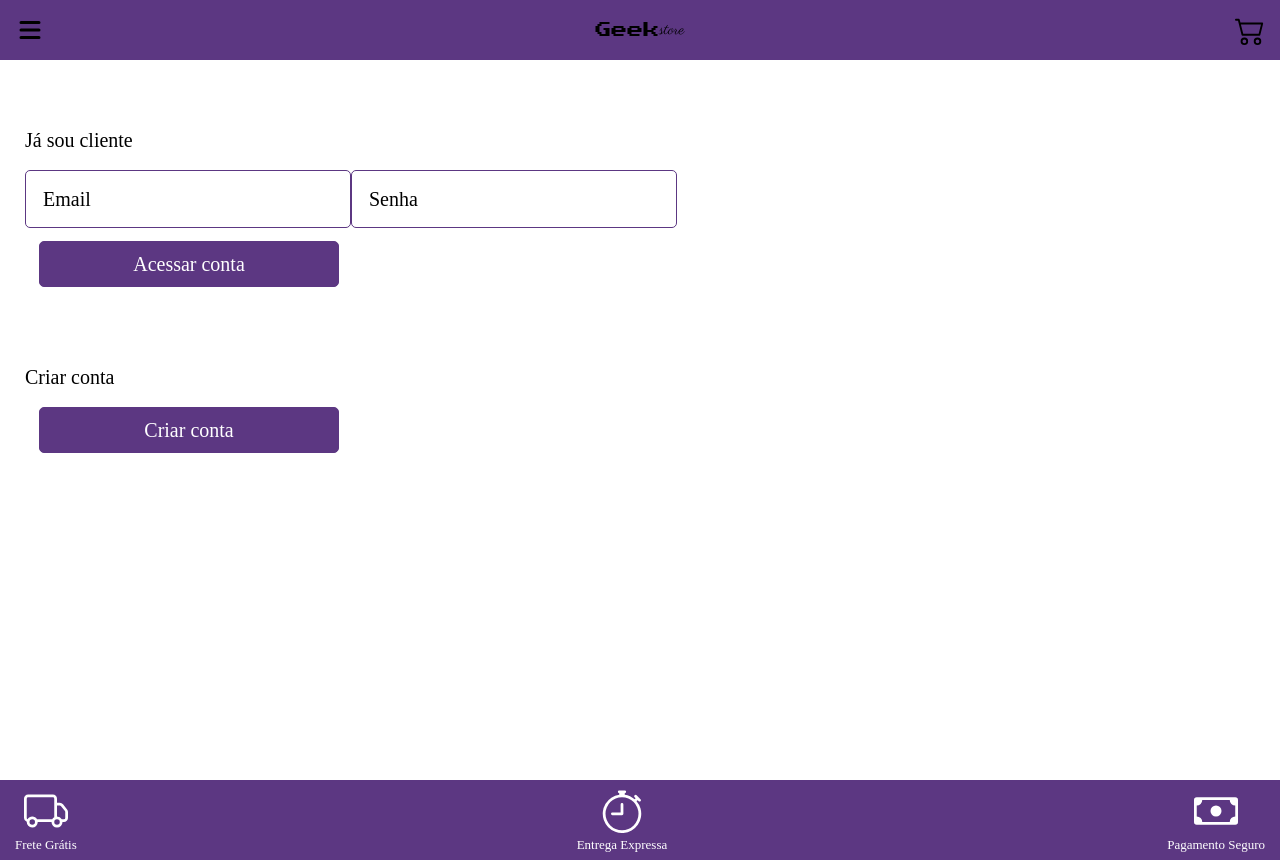
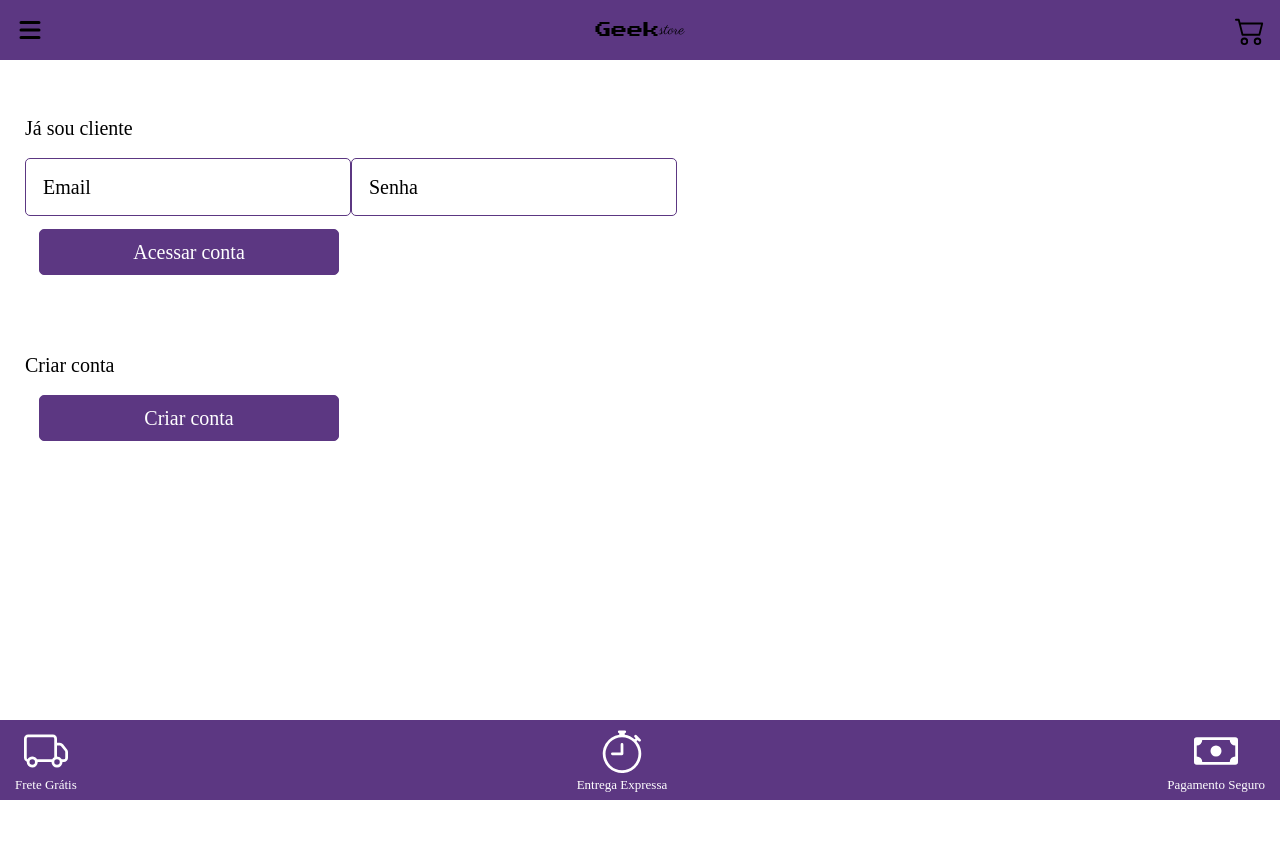
Before and after one commit to victorHL99/projeto14-boot-store-front, a React (Create React App) app: page /login in a window 1280 px wide. Built offline with nearby package versions, Linux system fonts and the light colour scheme.

Commit message:
Arrumando header para fixed

```diff
--- a/src/components/Footer.jsx
+++ b/src/components/Footer.jsx
@@ -23,7 +23,7 @@ export default function Footer() {
 }
 
 const FooterPage = styled.div`
-    position: absolute;
+    position: fixed;
     z-index: 1;
     display: flex;
     justify-content: space-between;
--- a/src/components/Header.js
+++ b/src/components/Header.js
@@ -27,6 +27,8 @@ function Header (){
 const HeadPage = styled.header`
 
     background-color: #5C3782;
+    position: fixed;
+    width: 100%;
     display: flex;
     align-items: center;
     justify-content: space-between;
--- a/src/components/Login.js
+++ b/src/components/Login.js
@@ -60,6 +60,7 @@ const Main = styled.main`
     display: flex;
     flex-direction: column;
     overflow: hidden;
+    top: 6%;
 
     .user {
         position: relative;
```
